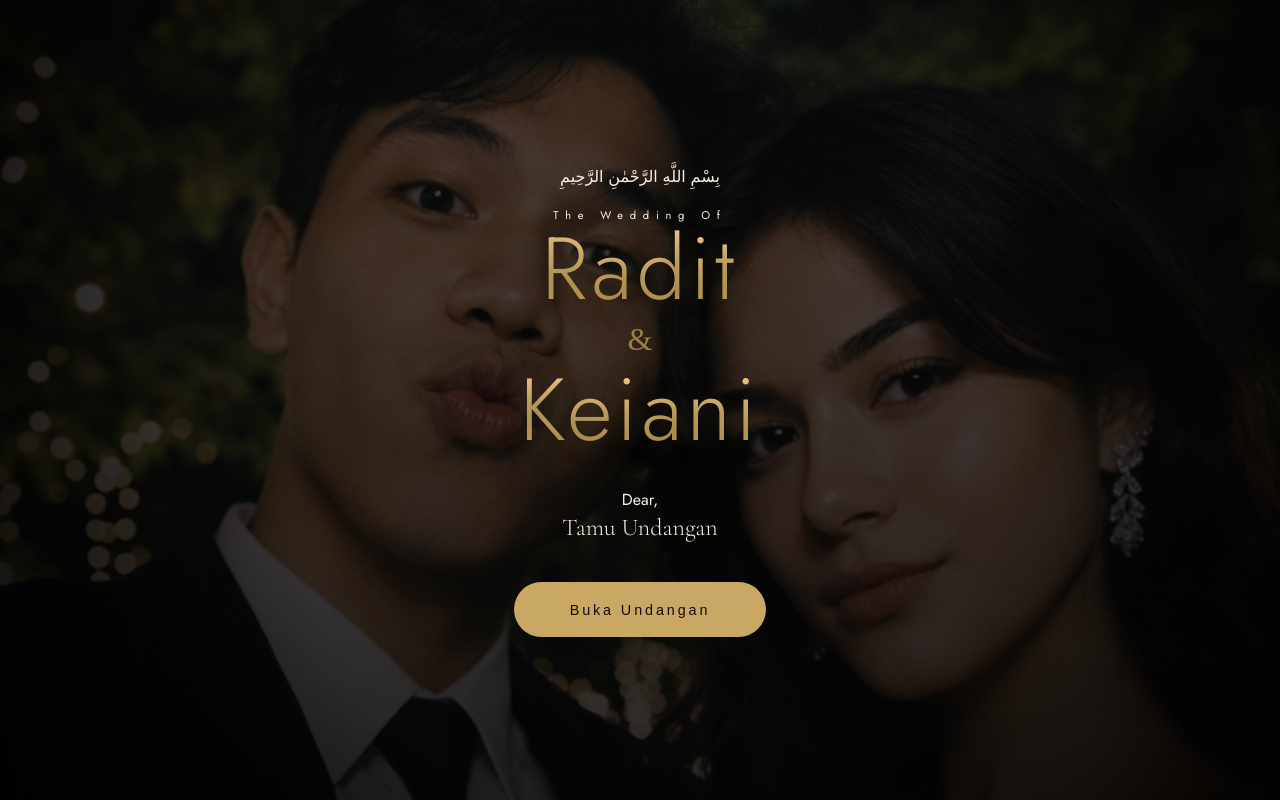
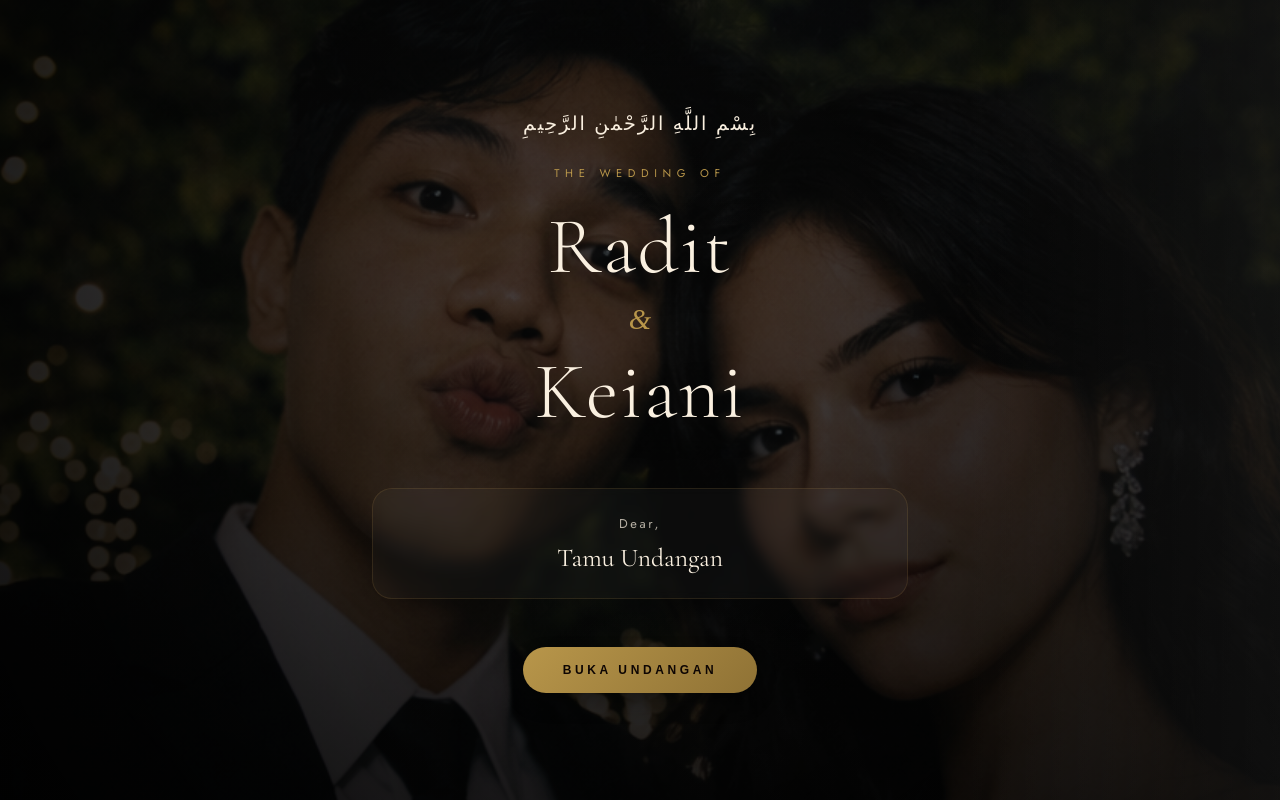
Before and after one commit to Radityaputrazz/Wedding-Invitation-Digital, a Next.js app: page / in a window 1280 px wide. Built offline with nearby package versions, Linux system fonts and the light colour scheme.

Commit message:
fix: tamu undangan

```diff
--- a/components/wedding/Cover.tsx
+++ b/components/wedding/Cover.tsx
@@ -5,17 +5,20 @@ import { motion, AnimatePresence } from "framer-motion";
 import { weddingConfig } from "@/lib/weddingData";
 import { Variants } from "framer-motion";
 
-export default function Cover({ onOpen, guestName }: any) {
+export default function Cover({ onOpen, guestName }: { onOpen: () => void, guestName: string }) {
   const [open, setOpen] = useState(false);
   const audioRef = useRef<HTMLAudioElement>(null);
 
+  // Formatting nama tamu: Huruf kapital di setiap kata
   const formattedGuest =
     guestName?.replace(/\b\w/g, (c: string) => c.toUpperCase()) ||
     "Tamu Undangan";
 
   function handleOpen() {
     setOpen(true);
+    // Audio dimainkan saat tombol diklik (solusi auto-play browser)
     audioRef.current?.play().catch(() => {});
+    // Delay onOpen sedikit agar animasi exit AnimatePresence selesai
     setTimeout(onOpen, 1200);
   }
 
@@ -34,13 +37,14 @@ export default function Cover({ onOpen, guestName }: any) {
             transition={{ duration: 1.2 }}
             style={overlay}
           >
-            {/* 🎥 Background cinematic */}
+            {/* 🎥 Background cinematic dengan efek Ken Burns */}
             <motion.div
               initial={{ scale: 1.2 }}
               animate={{ scale: 1.3, x: [0, 20, 0], y: [0, -10, 0] }}
               transition={{
                 duration: 30,
                 repeat: Infinity,
+                repeatType: "reverse",
                 ease: "easeInOut",
               }}
               style={{
@@ -62,6 +66,8 @@ export default function Cover({ onOpen, guestName }: any) {
               transition={{
                 duration: 3,
                 delay: 1,
+                repeat: Infinity,
+                repeatDelay: 5,
                 ease: "easeInOut",
               }}
               style={lightSweep}
@@ -72,56 +78,60 @@ export default function Cover({ onOpen, guestName }: any) {
               <motion.p
                 initial={{ opacity: 0 }}
                 animate={{ opacity: 1 }}
-                transition={{ delay: 1.2, duration: 1 }}
+                transition={{ delay: 0.5, duration: 1 }}
                 style={bismillah}
               >
                 بِسْمِ اللَّهِ الرَّحْمٰنِ الرَّحِيمِ
               </motion.p>
 
               <motion.p
-                initial={{ opacity: 0, y: 20 }}
+                initial={{ opacity: 0, y: 15 }}
                 animate={{ opacity: 1, y: 0 }}
-                transition={{ delay: 1.8, duration: 1 }}
+                transition={{ delay: 0.8, duration: 1 }}
                 style={label}
               >
-                The Wedding Of
+                THE WEDDING OF
               </motion.p>
 
               {/* HERO NAME */}
-              <motion.div variants={item}>
-                <h2 style={signatureStyle}>
+              <motion.div
+                initial="hidden"
+                animate="show"
+                variants={staggerContainer}
+              >
+                <motion.h2 variants={item} style={signatureStyle}>
                   {weddingConfig.pria.namaPanggilan}
-                </h2>
+                </motion.h2>
 
-                <div style={ampersandStyle}>&</div>
+                <motion.div variants={item} style={ampersandStyle}>&</motion.div>
 
-                <h2 style={signatureStyle}>
+                <motion.h2 variants={item} style={signatureStyle}>
                   {weddingConfig.wanita.namaPanggilan}
-                </h2>
+                </motion.h2>
               </motion.div>
 
-              {/* GUEST */}
+              {/* GUEST SECTION */}
               <motion.div
-                initial={{ opacity: 0 }}
-                animate={{ opacity: 1 }}
-                transition={{ delay: 3 }}
-                style={guest}
+                initial={{ opacity: 0, scale: 0.9 }}
+                animate={{ opacity: 1, scale: 1 }}
+                transition={{ delay: 2, duration: 1 }}
+                style={guestWrapper}
               >
-                <p>Dear,</p>
-                <h2>{formattedGuest}</h2>
+                <p style={dearText}>Dear,</p>
+                <h2 style={guestNameStyle}>{formattedGuest}</h2>
               </motion.div>
 
               {/* BUTTON */}
               <motion.button
-                initial={{ opacity: 0, y: 40 }}
+                initial={{ opacity: 0, y: 20 }}
                 animate={{ opacity: 1, y: 0 }}
-                transition={{ delay: 3.5 }}
-                whileHover={{ scale: 1.05 }}
+                transition={{ delay: 2.5 }}
+                whileHover={{ scale: 1.05, boxShadow: "0 0 20px rgba(184, 150, 74, 0.4)" }}
                 whileTap={{ scale: 0.95 }}
                 onClick={handleOpen}
                 style={button}
               >
-                Buka Undangan
+                BUKA UNDANGAN
               </motion.button>
             </div>
           </motion.div>
@@ -131,24 +141,27 @@ export default function Cover({ onOpen, guestName }: any) {
   );
 }
 
-// ─── STYLES ─────────────────
+// ─── ANIMATION VARIANTS ─────────────────
+
+const staggerContainer: Variants = {
+  hidden: { opacity: 0 },
+  show: {
+    opacity: 1,
+    transition: { staggerChildren: 0.3, delayChildren: 1.2 }
+  }
+};
 
 const item: Variants = {
-  hidden: {
-    opacity: 0,
-    y: 60,
-    filter: "blur(10px)",
-  },
+  hidden: { opacity: 0, y: 30, filter: "blur(10px)" },
   show: {
     opacity: 1,
     y: 0,
     filter: "blur(0px)",
-    transition: {
-      duration: 1.2,
-      ease: [0.16, 1, 0.3, 1],
-    },
+    transition: { duration: 1, ease: [0.16, 1, 0.3, 1] },
   },
 };
+
+// ─── STYLES ─────────────────
 
 const overlay: React.CSSProperties = {
   position: "fixed",
@@ -156,127 +169,108 @@ const overlay: React.CSSProperties = {
   display: "flex",
   alignItems: "center",
   justifyContent: "center",
-  padding: "1rem", // 🔥 biar aman di layar kecil
+  zIndex: 9999,
+  backgroundColor: "#0d0503",
+  overflow: "hidden"
 };
 
 const bg: React.CSSProperties = {
   position: "absolute",
   inset: 0,
   backgroundSize: "cover",
-  backgroundPosition: "50% 25%",
+  backgroundPosition: "center 25%",
 };
 
 const vignette: React.CSSProperties = {
   position: "absolute",
   inset: 0,
-  background:
-    "radial-gradient(circle, transparent 50%, rgba(0,0,0,0.8))",
+  background: "radial-gradient(circle, transparent 20%, rgba(0,0,0,0.7) 100%)",
 };
 
 const lightSweep: React.CSSProperties = {
   position: "absolute",
   top: 0,
   bottom: 0,
-  width: "100%",
-  background:
-    "linear-gradient(120deg, transparent, rgba(255,255,255,0.15), transparent)",
-  transform: "skewX(-20deg)",
-};
-const logoWrap: React.CSSProperties = {
-  marginTop: "1.5rem",
-  display: "flex",
-  flexDirection: "column",
-  alignItems: "center",
-  gap: "0.6rem",
-  filter: "drop-shadow(0 0 10px rgba(212,176,106,0.15))",
+  width: "50%",
+  background: "linear-gradient(90deg, transparent, rgba(255,255,255,0.05), transparent)",
+  transform: "skewX(-25deg)",
 };
 
-/* ✨ Nama atas (lebih ringan, sedikit tracking) */
-const logoNameTop: React.CSSProperties = {
-  fontFamily: "var(--font-serif)",
-  fontSize: "clamp(2.2rem, 7vw, 5.2rem)", // 🔥 lebih aman di mobile
-  fontWeight: 400,
-  letterSpacing: "clamp(0.08em, 0.5vw, 0.14em)", // 🔥 fleksibel
-  lineHeight: 1.1,
-  textTransform: "uppercase",
-  textAlign: "center",
-  background: "linear-gradient(180deg, #F6E7C1, #D4B06A, #9F7A34)",
-  WebkitBackgroundClip: "text",
-  WebkitTextFillColor: "transparent",
-  textShadow: "0 6px 20px rgba(0,0,0,0.6)",
-};
-
-const logoNameBottom: React.CSSProperties = {
-  ...logoNameTop,
-  fontWeight: 500,
+const content: React.CSSProperties = {
+  position: "relative",
+  zIndex: 10,
+  textAlign: "center" as const,
+  color: "#FAF0E0",
+  padding: "2rem",
+  width: "100%",
+  maxWidth: "600px",
 };
 
 const signatureStyle: React.CSSProperties = {
-  fontFamily: "var(--font-signature)",
-  fontSize: "clamp(3.5rem, 10vw, 5.5rem)",
-  lineHeight: 1,
-  color: "#E6C27A",
-
-  letterSpacing: "0.05em",
-  textAlign: "center",
-
-  background: "linear-gradient(180deg, #F5D08A, #B8964A)",
-  WebkitBackgroundClip: "text",
-  WebkitTextFillColor: "transparent",
-
-  textShadow: `
-    0 4px 20px rgba(0,0,0,0.5),
-    0 0 25px rgba(212,176,106,0.25)
-  `,
-} satisfies React.CSSProperties;
+  fontFamily: "var(--font-serif)", // Menggunakan serif sesuai Night Gala
+  fontSize: "clamp(3rem, 10vw, 5rem)",
+  lineHeight: 1.2,
+  color: "#FAF0E0",
+  textAlign: "center" as const,
+  letterSpacing: "0.02em",
+  textShadow: "0 10px 30px rgba(0,0,0,0.5)",
+};
 
 const ampersandStyle: React.CSSProperties = {
   fontFamily: "serif",
-  fontSize: "2rem",
+  fontSize: "1.8rem",
   color: "#B8964A",
   margin: "0.5rem 0",
-  opacity: 0.8,
-} satisfies React.CSSProperties;
-
-const content: React.CSSProperties = {
-  position: "relative",
-  zIndex: 2,
-  textAlign: "center",
-  color: "#FAF0E0",
-  padding: "clamp(1.5rem, 5vw, 3rem)", // 🔥 penting banget
-  maxWidth: "720px",
-  width: "100%",
+  fontStyle: "italic"
 };
 
-const name: React.CSSProperties = {
-  fontSize: "clamp(3.5rem, 10vw, 6rem)",
-  fontFamily: "var(--font-serif)",
-  letterSpacing: "0.08em",
-  textShadow: "0 10px 40px rgba(0,0,0,0.7)",
+const bismillah: React.CSSProperties = {
+  marginBottom: "1.5rem",
+  fontSize: "1.2rem",
+  opacity: 0.8,
+  letterSpacing: "0.1em"
 };
 
-const label = {
+const label: React.CSSProperties = {
   fontSize: "0.7rem",
-  letterSpacing: "0.6em",
-  opacity: 0.8,
+  letterSpacing: "0.5em",
+  color: "#B8964A",
+  marginBottom: "1rem"
 };
 
-const bismillah = {
-  marginBottom: "1rem",
+const guestWrapper: React.CSSProperties = {
+  marginTop: "3rem",
+  padding: "1.5rem",
+  borderRadius: "20px",
+  background: "rgba(255,255,255,0.03)",
+  backdropFilter: "blur(5px)",
+  border: "1px solid rgba(184, 150, 74, 0.15)"
 };
 
-const guest = {
-  marginTop: "2rem",
+const dearText: React.CSSProperties = {
+  fontSize: "0.8rem",
+  letterSpacing: "0.2em",
+  opacity: 0.7,
+  marginBottom: "0.5rem"
+};
+
+const guestNameStyle: React.CSSProperties = {
+  fontFamily: "var(--font-serif)",
+  fontSize: "1.6rem",
+  color: "#FAF0E0",
+  fontWeight: 400
 };
 
 const button: React.CSSProperties = {
-  marginTop: "2.5rem",
-  padding: "clamp(0.9rem, 3vw, 1.2rem) clamp(2rem, 6vw, 3.5rem)",
-  fontSize: "clamp(0.7rem, 2.5vw, 0.9rem)",
-  background: "rgba(212,176,106,0.95)",
-  color: "#1a0a05",
+  marginTop: "3rem",
+  padding: "1rem 2.5rem",
+  fontSize: "0.75rem",
+  background: "linear-gradient(135deg, #B8964A, #8F7235)",
+  color: "#0d0503",
   border: "none",
-  borderRadius: "999px",
-  letterSpacing: "0.2em",
+  borderRadius: "50px",
+  letterSpacing: "0.3em",
   cursor: "pointer",
+  fontWeight: 700,
+  boxShadow: "0 10px 20px rgba(0,0,0,0.3)"
 };
```
